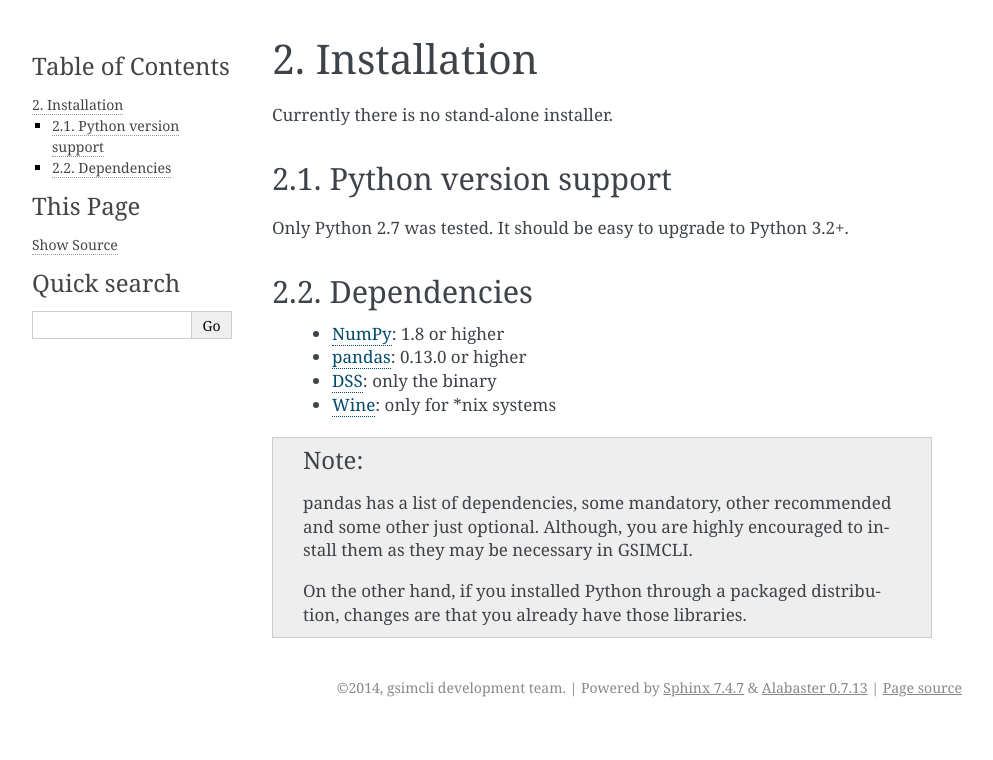
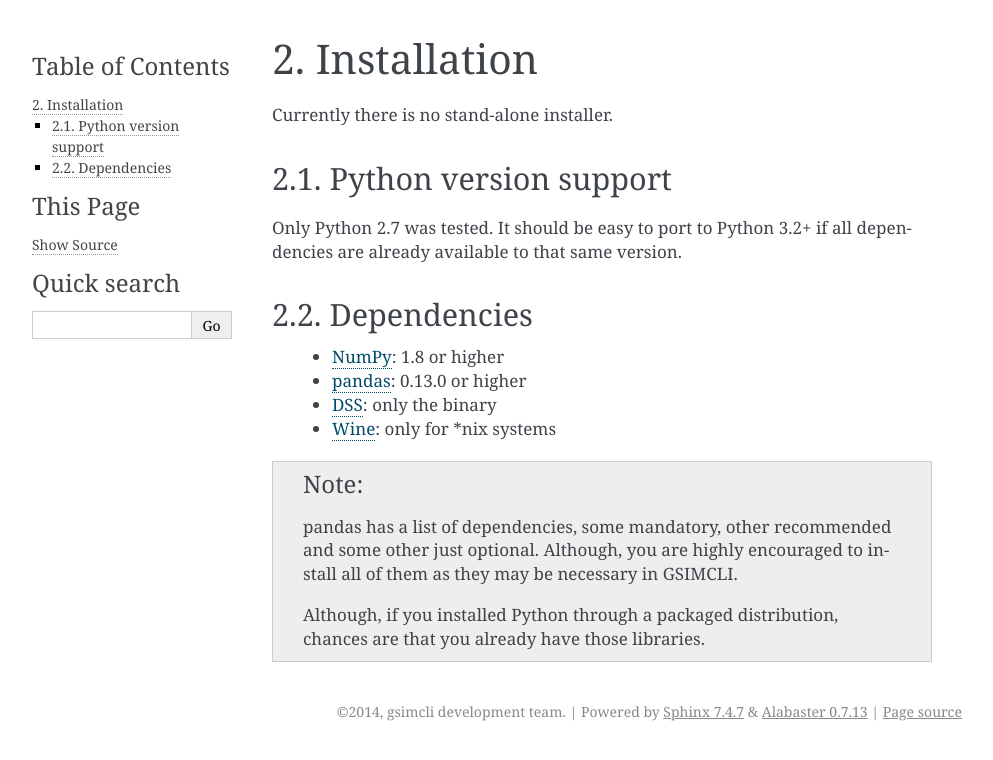
Before and after one commit to iled/gsimcli, a Sphinx documentation site: the page built from docs/install.rst, in a window 1280 px wide. Shown: the top 760 px of the page, without its empty margins (148-1141 px from the left). Built offline with Sphinx 7.4.7, drawn with Linux system fonts in a browser that asks for light colours; formulas are drawn with MathJax 3; pages that are not in the unit, such as notebooks, are missing from menus.

Commit message:
doc: update apidoc

```diff
--- a/docs/api.rst
+++ b/docs/api.rst
@@ -5,7 +5,7 @@ API Reference
 #############
 
 This is all the documentation included in the code itself. It aims to be useful
-to developers or experienced users.
+to developers or to experienced users.
 
 .. toctree::
    :maxdepth: 2
--- a/docs/install.rst
+++ b/docs/install.rst
@@ -9,7 +9,8 @@ Currently there is no stand-alone installer.
 Python version support
 ~~~~~~~~~~~~~~~~~~~~~~
 
-Only Python 2.7 was tested. It should be easy to upgrade to Python 3.2+.
+Only Python 2.7 was tested. It should be easy to port to Python 3.2+ if all
+dependencies are already available to that same version.
 
 Dependencies
 ~~~~~~~~~~~~
@@ -22,8 +23,8 @@ Dependencies
 .. note::
 
    pandas has a list of dependencies, some mandatory, other recommended and
-   some other just optional. Although, you are highly encouraged to install
-   them as they may be necessary in GSIMCLI.
+   some other just optional. Although, you are highly encouraged to install all
+   of them as they may be necessary in GSIMCLI.
 
-   On the other hand, if you installed Python through a packaged distribution,
-   changes are that you already have those libraries.
+   Although, if you installed Python through a packaged distribution,
+   chances are that you already have those libraries.
--- a/docs/modules.rst
+++ b/docs/modules.rst
@@ -4,6 +4,7 @@ GSIMCLI
 .. toctree::
    :maxdepth: 4
 
+   external_libs
    interface
    launchers
    parsers
```
Also changed, not shown: docs/interface.rst (+8 -0 lines).
